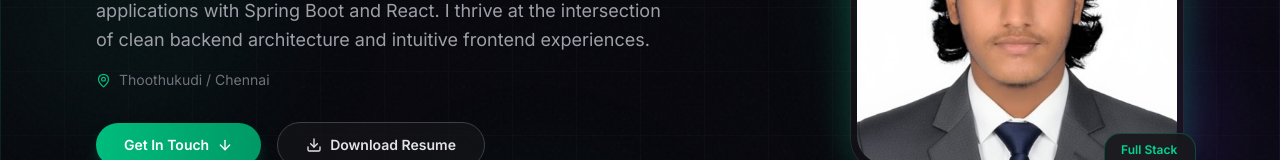
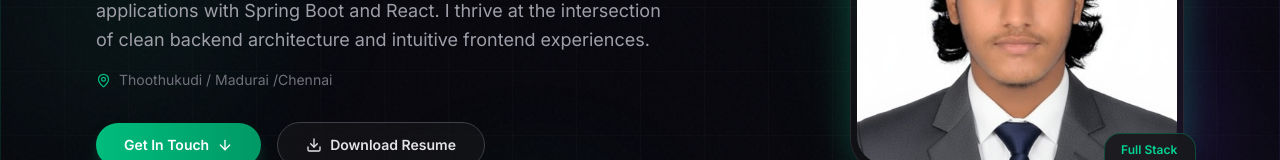
Before and after one commit to Badhusha01/My-Portfolio, a React (Vite) app: page / in a window 1280 px wide. Shown: the part 313-473 px from the top of the page. Built offline with nearby package versions, Linux system fonts and the light colour scheme; no server answers.

Commit message:
updated Madurai in Hero section

```diff
--- a/src/data/portfolioData.js
+++ b/src/data/portfolioData.js
@@ -2,7 +2,7 @@ export const personalInfo = {
   name: "Syed Ibrahim Badhusha M",
   shortName: "Badhusha",
   role: "Java Full Stack Developer",
-  location: "Thoothukudi / Chennai",
+  location: "Thoothukudi / Madurai /Chennai",
   email: "badhusha334@gmail.com",
   phone: "+91 7639014820",
   whatsapp: "917639014820",
```
